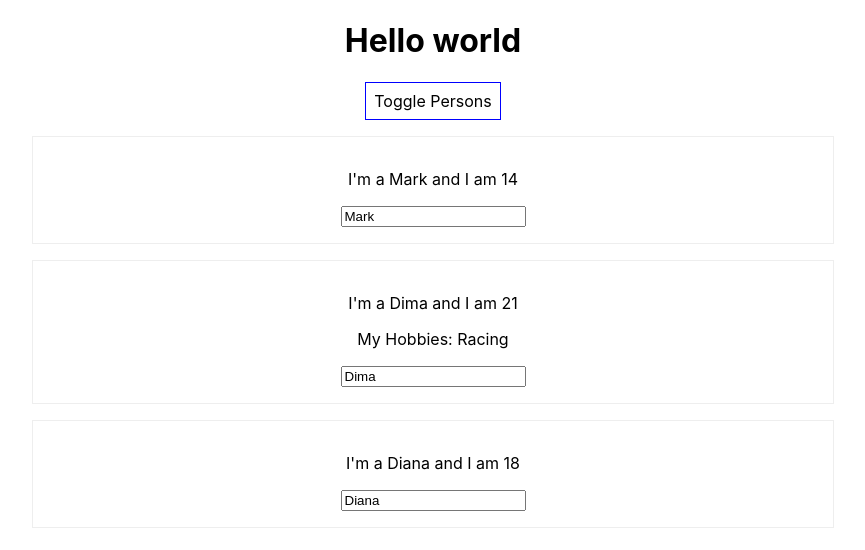
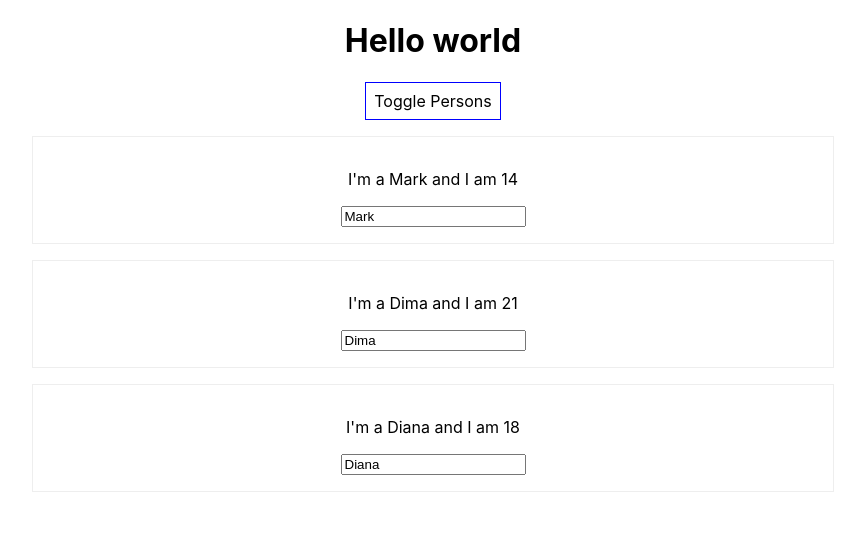
Before and after one commit to TheRedIsHere/react--course, a React (Create React App) app: page / in a window 1280 px wide. Both pictures are taken after a click on the button "Toggle Persons". Shown: the top 550 px of the page, without its empty margins (207-1072 px from the left). Built offline with nearby package versions, Linux system fonts and the light colour scheme.

Commit message:
LC-3 Added outputting list.

```diff
--- a/src/App.js
+++ b/src/App.js
@@ -58,17 +58,19 @@ class App extends Component {
     if (this.state.showPerson) {
       persons = (
         <div>
-          <Person
-            name={this.state.persons[0].name}
-            age={this.state.persons[0].age}/>
-          <Person
+          {this.state.persons.map(person => {
+            return (
+              <Person
+                name={person.name}
+                age={person.age}/>
+            )
+          })}
+
+          {/* <Person
             name={this.state.persons[1].name}
             age={this.state.persons[1].age}
             click={this.switchNameHandler.bind(this, "Max!")}
-            changed={this.nameChangedHandler}>My Hobbies: Racing</Person>
-          <Person
-            name={this.state.persons[2].name}
-            age={this.state.persons[2].age}/>
+            changed={this.nameChangedHandler}>My Hobbies: Racing</Person> */}
         </div>
       );
     }
```
